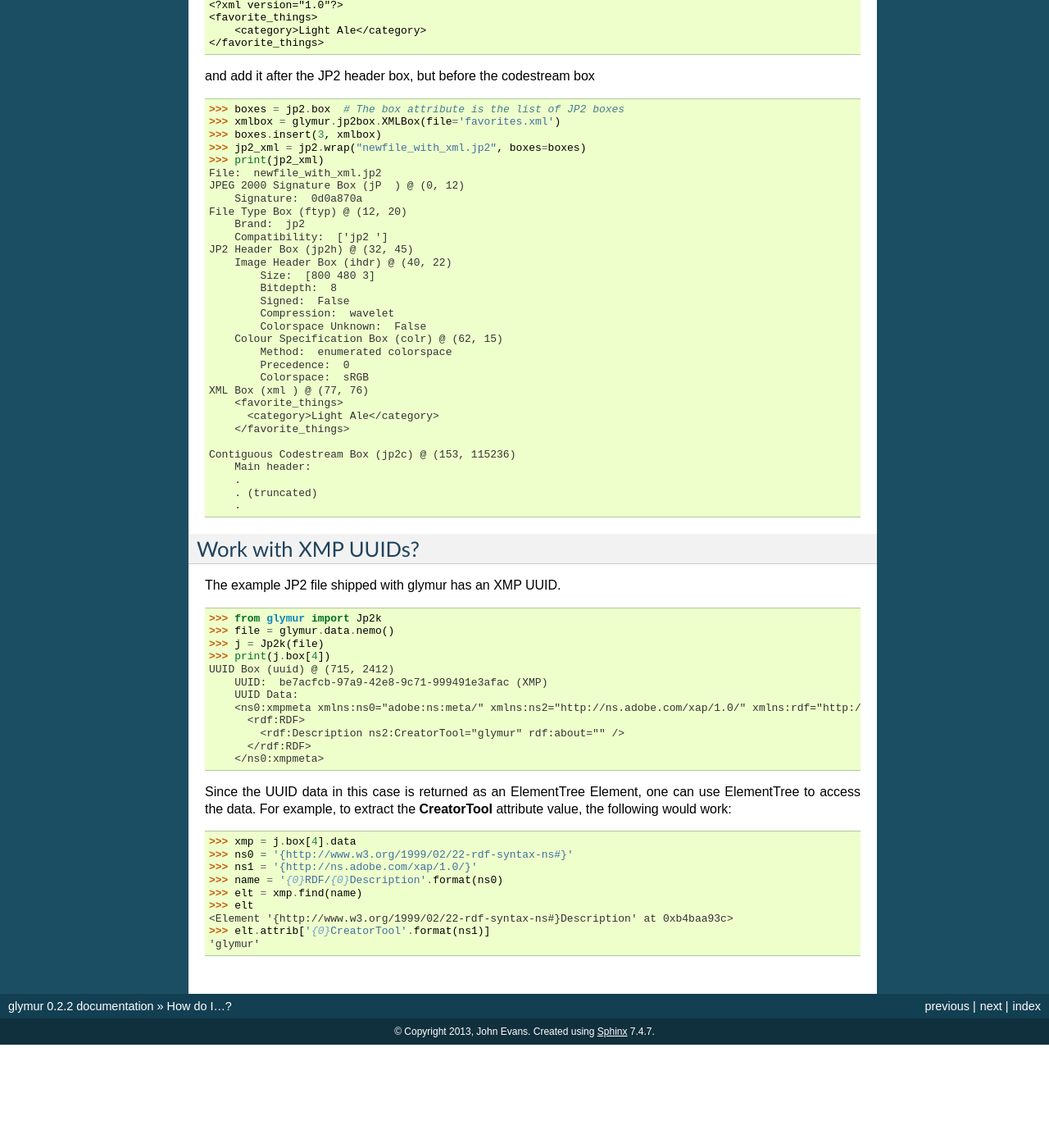
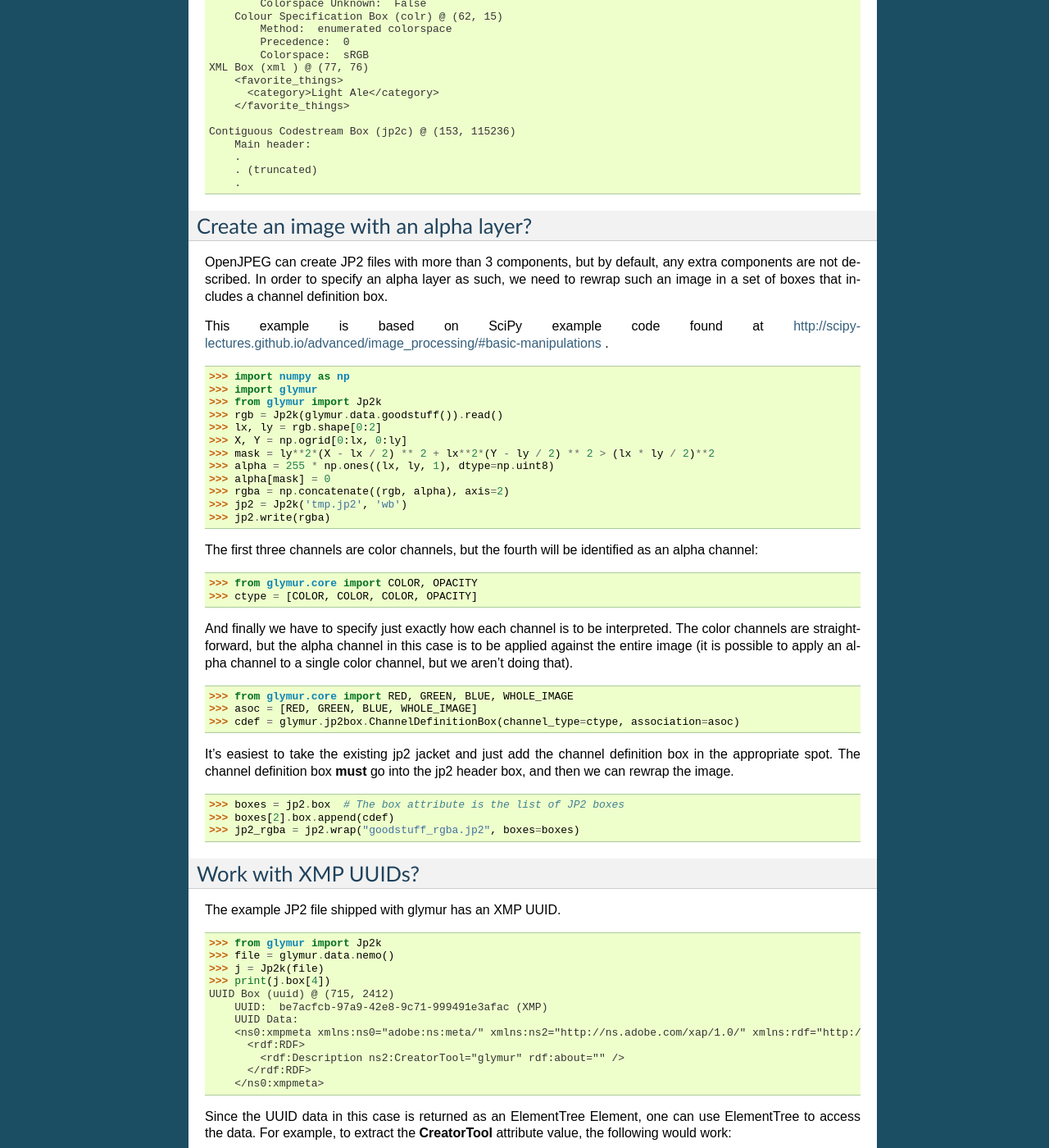
Before and after one commit to quintusdias/glymur, a Sphinx documentation site: the page built from docs/source/how_do_i.rst, in a window 1280 px wide and 1400 px high, scrolled down 1805 px. Shown: the whole window at 82% size. Built offline with Sphinx 7.4.7, drawn with Linux system fonts in a browser that asks for light colours; before the commit the page ends 3079 px from its top, so only the background shows below that; some of the changed text lies outside the part shown.

Commit message:
Fixed the math.  #64

```diff
--- a/docs/source/how_do_i.rst
+++ b/docs/source/how_do_i.rst
@@ -1,34 +1,6 @@
 ------------
 How do I...?
 ------------
-
-
-Create an image with an alpha layer?
-====================================
-::
-
-    >>> import numpy as np
-    >>> import glymur
-    >>> rgb = glymur.Jp2k(glymur.data.goodstuff()).read()
-    >>> lx, ly = rgb.shape[0:2]
-    >>> X, Y = np.ogrid[0:lx, 0:ly]
-    >>> mask = (X - lx / 2) ** 2 + (Y - ly / 2) ** 2 > lx * ly / 4
-    >>> alpha = 255 * np.ones((lx, ly, 1), dtype=np.uint8)
-    >>> alpha[mask] = 0
-    >>> rgba = np.concatenate((rgb, alpha), axis=2)
-    >>> jp2 = glymur.Jp2k('tmp.jp2', 'wb')
-    >>> jp2.write(rgba)
-
-::
-
-    >>> boxes = jp2.box  # The box attribute is the list of JP2 boxes
-    >>> index = [0, 1, 2, 3]
-    >>> ctype = [0, 0, 0, 1]
-    >>> asoc = [1, 2, 3, 0]
-    >>> cdef = glymur.jp2box.ChannelDefinitionBox(index, ctype, asoc)
-    >>> boxes[2].box.append(cdef)
-    >>> jp2_rgba = jp2.wrap("goodstuff_rgba.jp2", boxes=boxes)
-
 
 
 Read the lowest resolution thumbnail?
@@ -147,6 +119,54 @@ and add it after the JP2 header box, but before the codestream box ::
         . (truncated)
         .
 
+Create an image with an alpha layer?
+====================================
+
+OpenJPEG can create JP2 files with more than 3 components, but by default, any
+extra components are not described.  In order to specify an alpha layer as such,
+we need to rewrap such an image in a set of boxes that includes a channel
+definition box.
+
+This example is based on SciPy example code found at
+http://scipy-lectures.github.io/advanced/image_processing/#basic-manipulations .  ::
+
+    >>> import numpy as np
+    >>> import glymur
+    >>> from glymur import Jp2k
+    >>> rgb = Jp2k(glymur.data.goodstuff()).read()
+    >>> lx, ly = rgb.shape[0:2]
+    >>> X, Y = np.ogrid[0:lx, 0:ly]
+    >>> mask = ly**2*(X - lx / 2) ** 2 + lx**2*(Y - ly / 2) ** 2 > (lx * ly / 2)**2
+    >>> alpha = 255 * np.ones((lx, ly, 1), dtype=np.uint8)
+    >>> alpha[mask] = 0
+    >>> rgba = np.concatenate((rgb, alpha), axis=2)
+    >>> jp2 = Jp2k('tmp.jp2', 'wb')
+    >>> jp2.write(rgba)
+
+The first three channels are color channels, but the fourth will be identified
+as an alpha channel::
+
+    >>> from glymur.core import COLOR, OPACITY
+    >>> ctype = [COLOR, COLOR, COLOR, OPACITY]
+
+And finally we have to specify just exactly how each channel is to be
+interpreted.  The color channels are straightforward, but the alpha channel
+in this case is to be applied against the entire image (it is possible to
+apply an alpha channel to a single color channel, but we aren't doing that). ::
+
+    >>> from glymur.core import RED, GREEN, BLUE, WHOLE_IMAGE
+    >>> asoc = [RED, GREEN, BLUE, WHOLE_IMAGE]
+    >>> cdef = glymur.jp2box.ChannelDefinitionBox(channel_type=ctype, association=asoc)
+
+It's easiest to take the existing jp2 jacket and just add the channel
+definition box in the appropriate spot.  The channel definition box **must**
+go into the jp2 header box, and then we can rewrap the image. ::
+
+    >>> boxes = jp2.box  # The box attribute is the list of JP2 boxes
+    >>> boxes[2].box.append(cdef)
+    >>> jp2_rgba = jp2.wrap("goodstuff_rgba.jp2", boxes=boxes)
+
+
 Work with XMP UUIDs?
 ====================
 The example JP2 file shipped with glymur has an XMP UUID. ::
```
